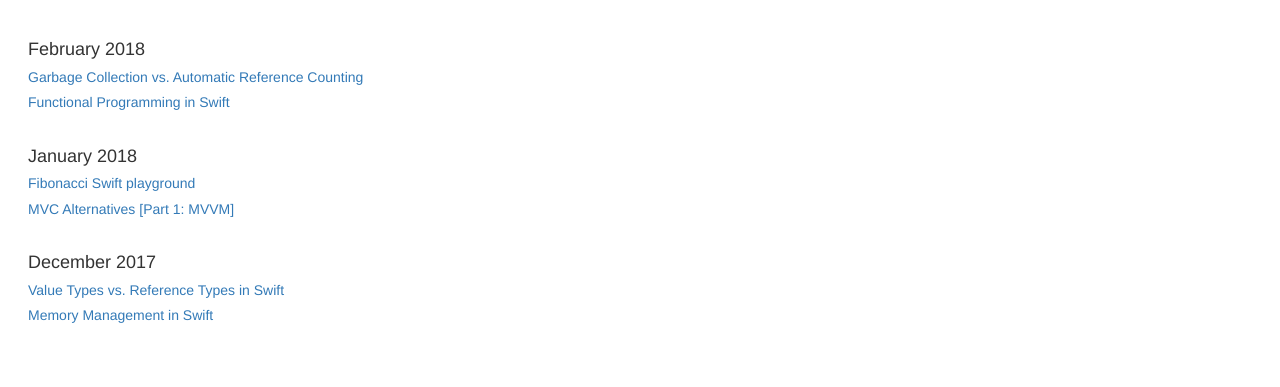
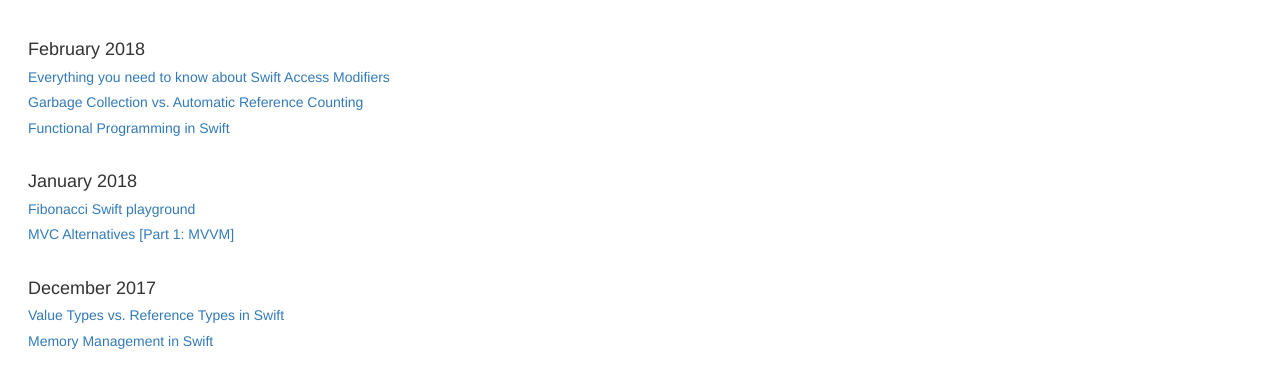
Before and after one commit to masiht/masihtabrizi.com, a plain HTML site: page blog.html in a window 1280 px wide. Shown: the part 83-470 px from the top of the page. Drawn offline with Linux system fonts and the light colour scheme.

Commit message:
[blog] adding a post: swift access modifiers

```diff
--- a/blog.html
+++ b/blog.html
@@ -43,6 +43,15 @@
 	                <td>
 	                  <h4>February 2018</h4>
 	                  <ol>
+                        <li>
+    	                  <article>
+    	                    <a href="https://medium.com/@m.tabrizi/everything-you-need-to-know-about-swift-access-modifiers-960d53e6e6b0">
+    	                      <div>
+    	                        <h5>Everything you need to know about Swift Access Modifiers</h5>
+    	                      </div>
+    	                    </a>
+	                      </article>
+                        </li>
                         <li>
   	                      <article>
   	                        <a href="https://medium.com/@m.tabrizi/garbage-collection-vs-automatic-reference-counting-49154436966e">
```
